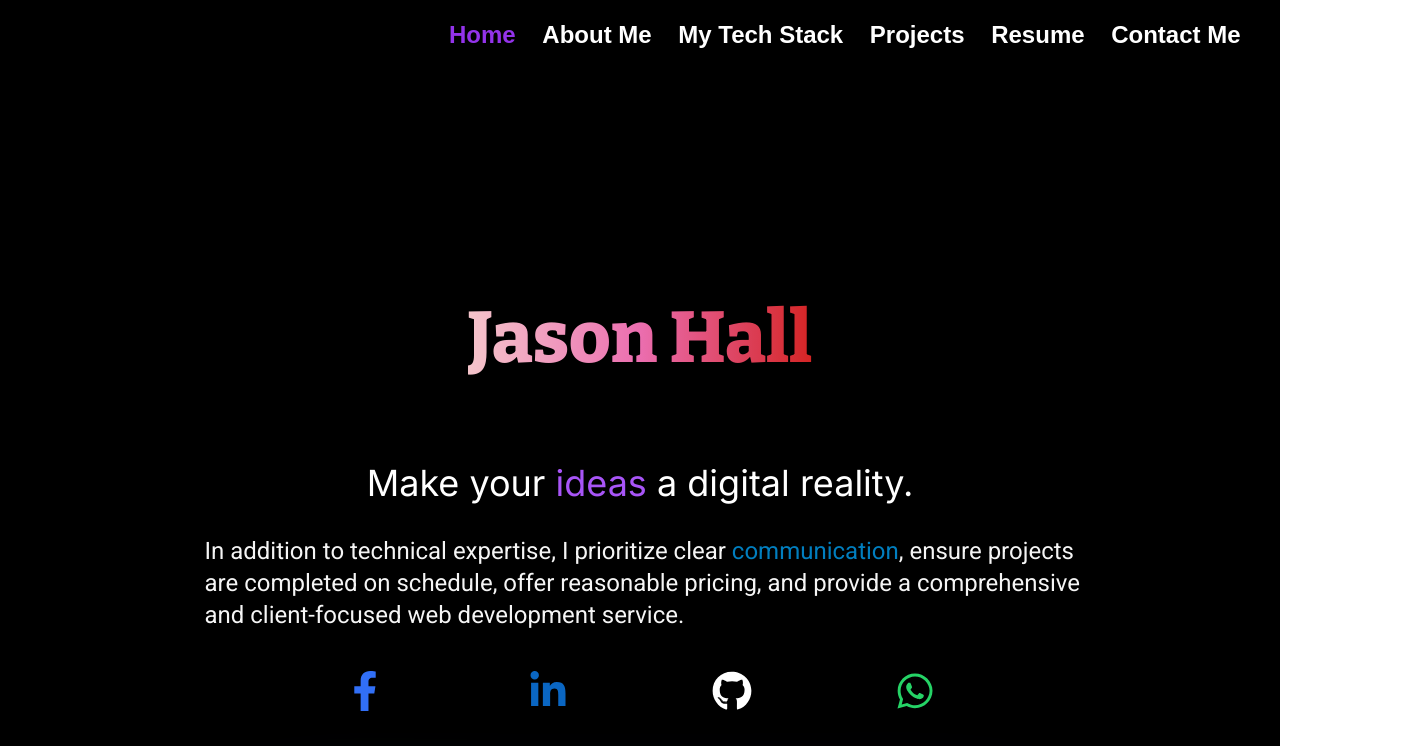
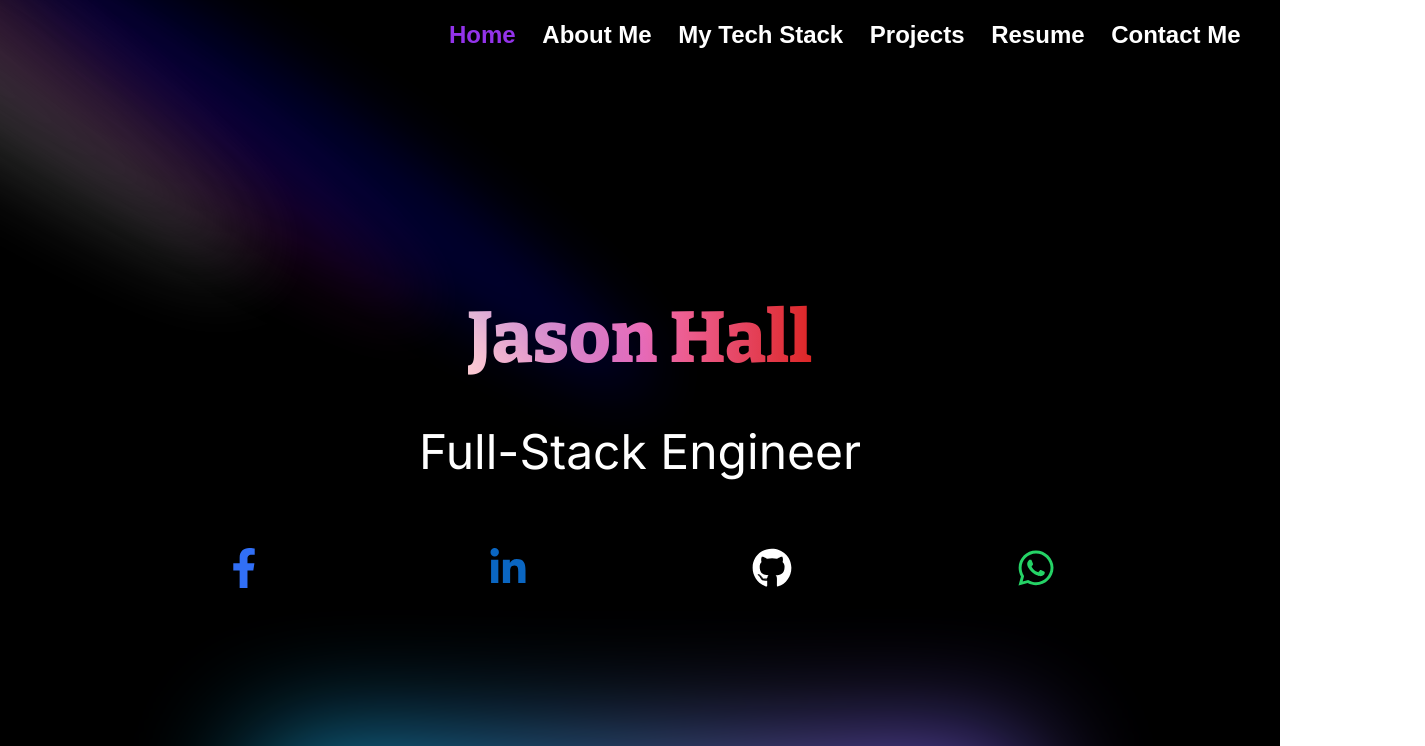
Before and after one commit to Jkhall81/React-Portfolio, a Next.js app: page /home in a window 1280 px wide. Shown: the top 746 px of the page, 1425 px wide, since content can reach past the window. Built offline with nearby package versions, Linux system fonts and the light colour scheme; a web font is replaced by a local one.

Commit message:
simplied hero section of home page.

```diff
--- a/app/layout.tsx
+++ b/app/layout.tsx
@@ -23,7 +23,7 @@ export default function RootLayout({
         <NavBar />
         <MobileNav />
         {children}
-        <Footer />
+        {/* <Footer /> */}
       </body>
     </html>
   );
--- a/components/Hero.tsx
+++ b/components/Hero.tsx
@@ -25,7 +25,6 @@ export const Hero = () => {
   const setWelcomeScreenFalse = useIntroStore(
     (state) => state.setWelcomeScreenFalse
   );
-  const words = "Full-Stack Engineer";
 
   useEffect(() => {
     setNavVisibleTrue();
@@ -52,52 +51,33 @@ export const Hero = () => {
       </div>
       <div className="3xl:flex h-full">
         <div className="flex flex-col min-w-[33vw] justify-center items-center">
-          <motion.h1
-            variants={fadeIn("top", 0.6)}
-            initial="hidden"
-            whileInView="show"
-            viewport={{ once: false, amount: 0.4 }}
-            className="text-white text-7xl pb-6 mt-[300px]"
-          >
+          <h1 className="text-white text-7xl pb-6 mt-[300px]">
             <span className={`web-master font-extrabold ${bitter.className}`}>
               Jason Hall
             </span>
-          </motion.h1>
-          <div className="flex flex-col mx-20 items-center text-white">
-            <TextGenerateEffect
-              className={`pb-6 text-3xl ${rufina.className}`}
-              words={words}
-            />
+          </h1>
+          <h2 className="text-white text-5xl pt-[30px]">Full-Stack Engineer</h2>
+          <div className="flex flex-col w-full mx-20 items-center text-white">
             <p className="text-4xl">
-              Make your <span className="text-purple-500 text-4xl">ideas</span>{" "}
-              a digital reality.
+              <span className="text-purple-500 text-4xl"></span>{" "}
             </p>
 
-            <motion.p
-              variants={fadeIn("left", 0.6)}
-              initial="hidden"
-              whileInView="show"
-              viewport={{ once: false, amount: 0.4 }}
+            <p
               className={`prose mt-8 text-white text-2xl ${roboto.className}`}
-            >
-              In addition to technical expertise, I prioritize clear
-              <span className="text-sky-600"> communication</span>, ensure
-              projects are completed on schedule, offer reasonable pricing, and
-              provide a comprehensive and client-focused web development
-              service.
-            </motion.p>
+            ></p>
+
             <SocialLinks size={40} classNames="mt-10" />
           </div>
         </div>
         <div className="pt-[20vh] flex flex-col 3xl:flex 3xl:items-start 3xl:min-w-[66vw]">
-          <div className="max-w-[60vw] mx-auto">
+          <div className="max-w-[60vw] min-h-[78vh] mx-auto">
             <motion.div
-              variants={fadeIn("right", 0.6)}
+              variants={fadeIn("left", 0.6)}
               initial="hidden"
               whileInView="show"
-              viewport={{ once: false, amount: 0.4 }}
+              viewport={{ once: true, amount: 0.4 }}
             >
-              <BackgroundGradient className="">
+              <BackgroundGradient>
                 <Image
                   src="/images/69561.jpg"
                   alt="Kanagawa Wave"
@@ -107,8 +87,7 @@ export const Hero = () => {
                 />
               </BackgroundGradient>
             </motion.div>
-
-            <div className="flex justify-center pt-[50px]">
+            {/* <div className="flex justify-center pt-[80px]">
               <Link href="/my-tech-stack">
                 <LitButton
                   title="Learn More"
@@ -121,7 +100,7 @@ export const Hero = () => {
                   classNames="ml-8 w-[200px] xl:w-[10vw] text-lg"
                 />
               </Link>
-            </div>
+            </div> */}
           </div>
           <div className="flex flex-col items-center 3xl:mx-[3vw] 3xl:w-[15vw] h-full"></div>
         </div>
--- a/tailwind.config.ts
+++ b/tailwind.config.ts
@@ -25,6 +25,21 @@ const config: Config = {
   ],
   theme: {
     extend: {
+      animation: {
+        spotlight: "spotlight 2s ease .75s 1 forwards",
+      },
+      keyframes: {
+        spotlight: {
+          "0%": {
+            opacity: "0",
+            transform: "translate(-72%, -62%) scale(0.5)",
+          },
+          "100%": {
+            opacity: "1",
+            transform: "translate(-50%,-40%) scale(1)",
+          },
+        },
+      },
       screens: {
         "3xl": "1908px",
         "4xl": "1940px",
```
